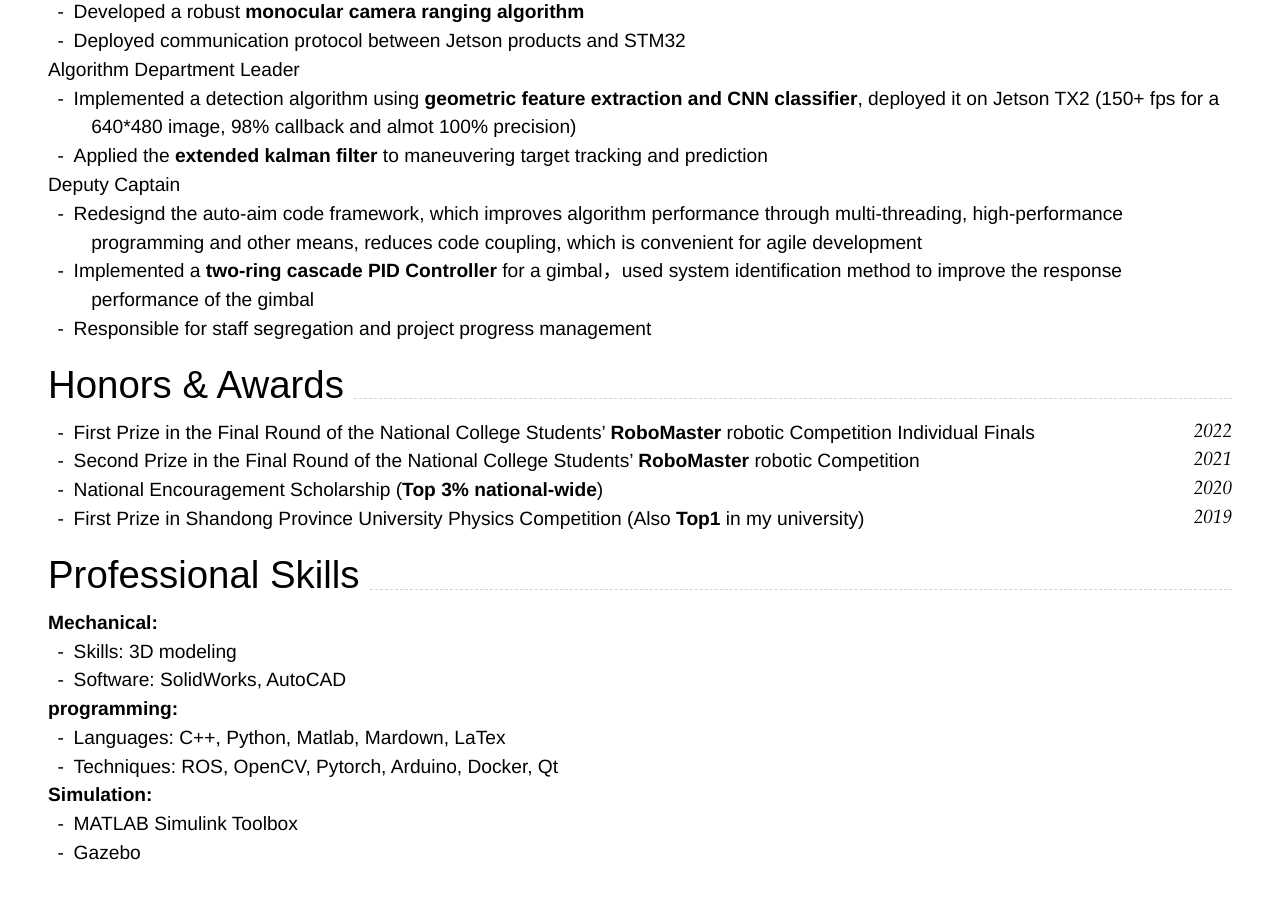
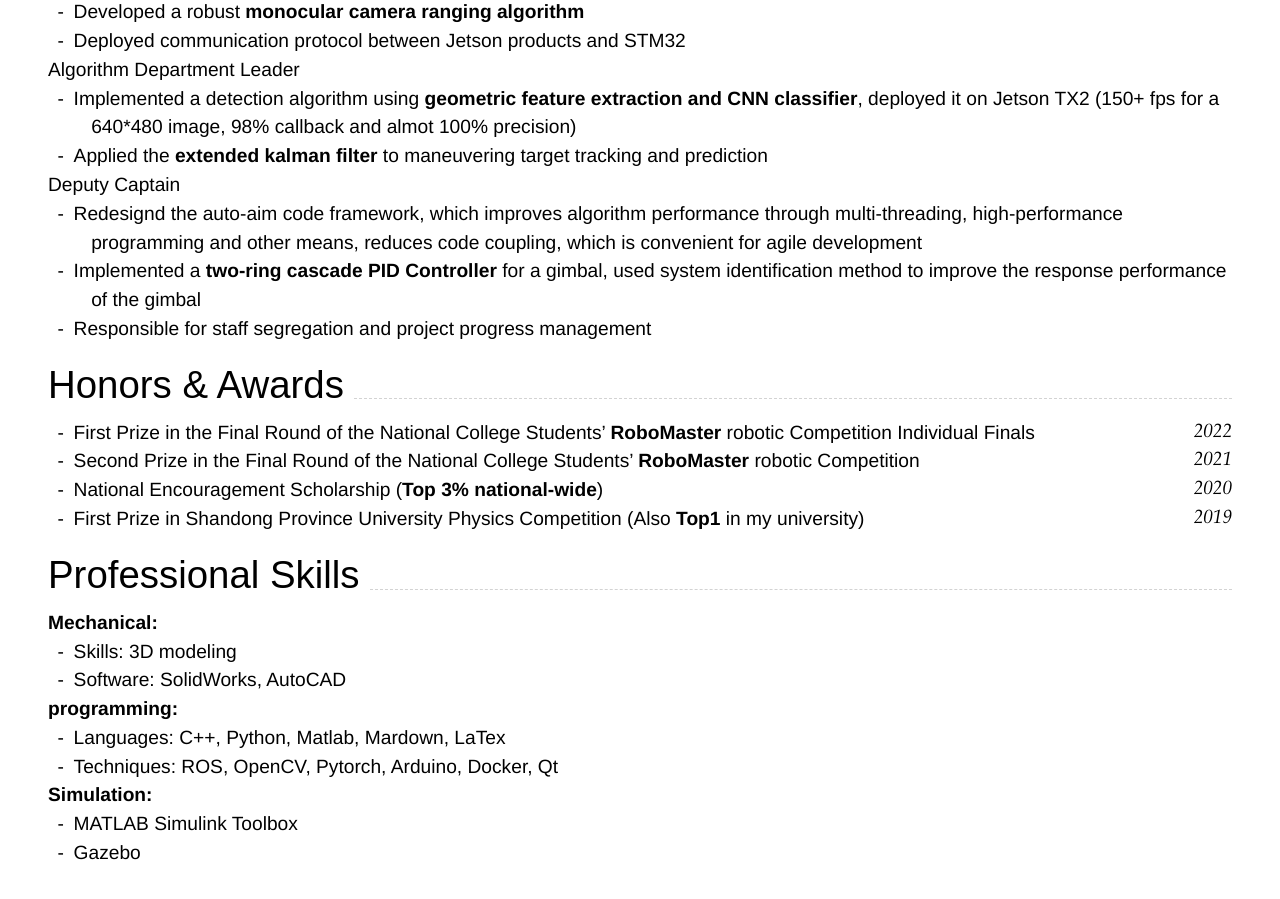
Before and after one commit to skywalker-dell/CV, a Jekyll site: the page built from index.md, in a window 1280 px wide and 900 px high, scrolled down 686 px. Built offline with Jekyll 4.4.1, drawn with Linux system fonts in a browser that asks for light colours; nearby versions of some CDN libraries.

Commit message:
fine tune

```diff
--- a/index.md
+++ b/index.md
@@ -78,7 +78,7 @@ Algorithm Department Leader<br>
 Deputy Captain<br>
 <!-- - Redesignd the auto-aim code framework -->
 - Redesignd the auto-aim code framework, which improves algorithm performance through multi-threading, high-performance programming and other means, reduces code coupling, which is convenient for agile development
-- Implemented a **two-ring cascade PID Controller** for a gimbal，used system identification method to improve the response performance of the gimbal
+- Implemented a **two-ring cascade PID Controller** for a gimbal, used system identification method to improve the response performance of the gimbal
 - Responsible for staff segregation and project progress management
 <!-- - Opened training courses for college freshmen -->
 
```
